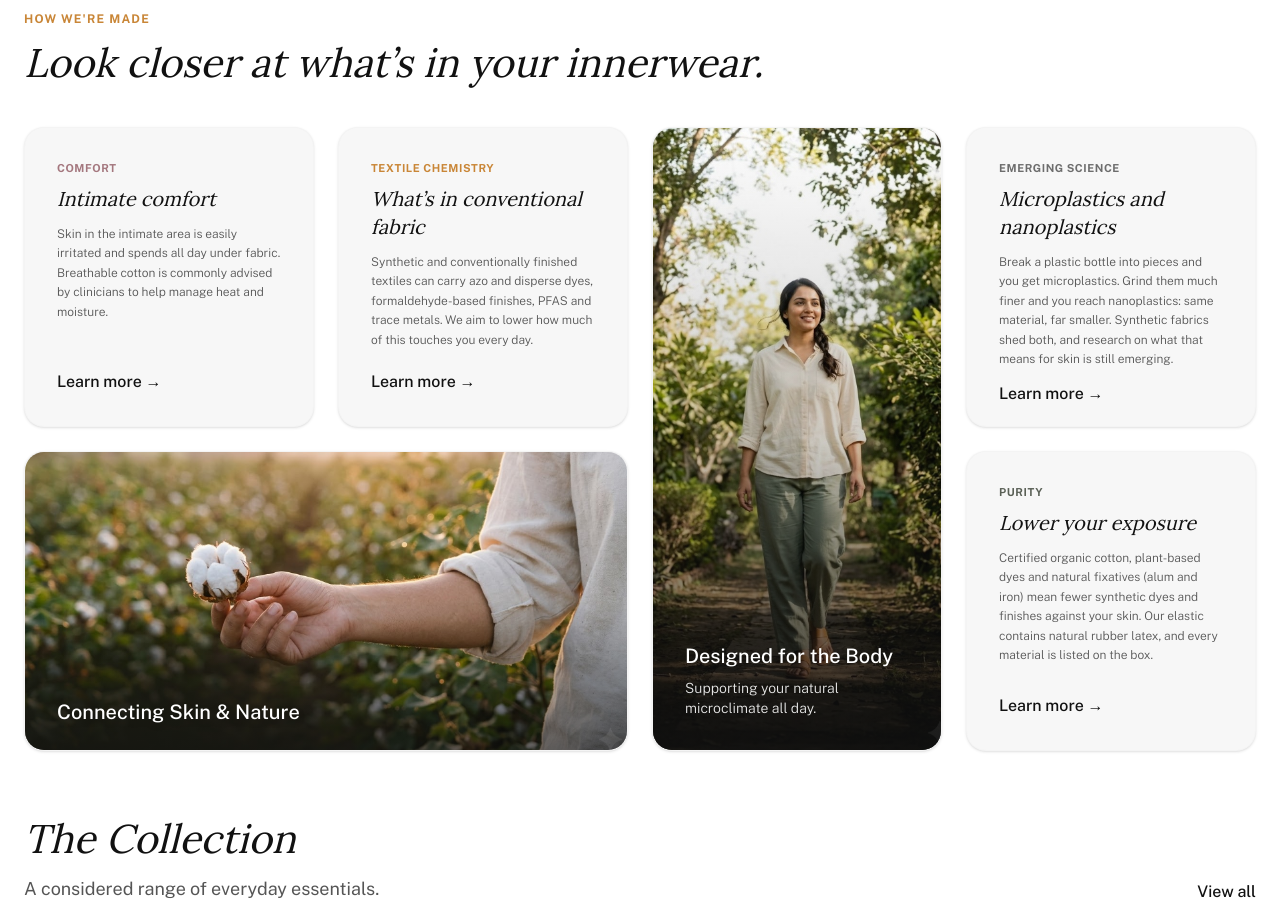
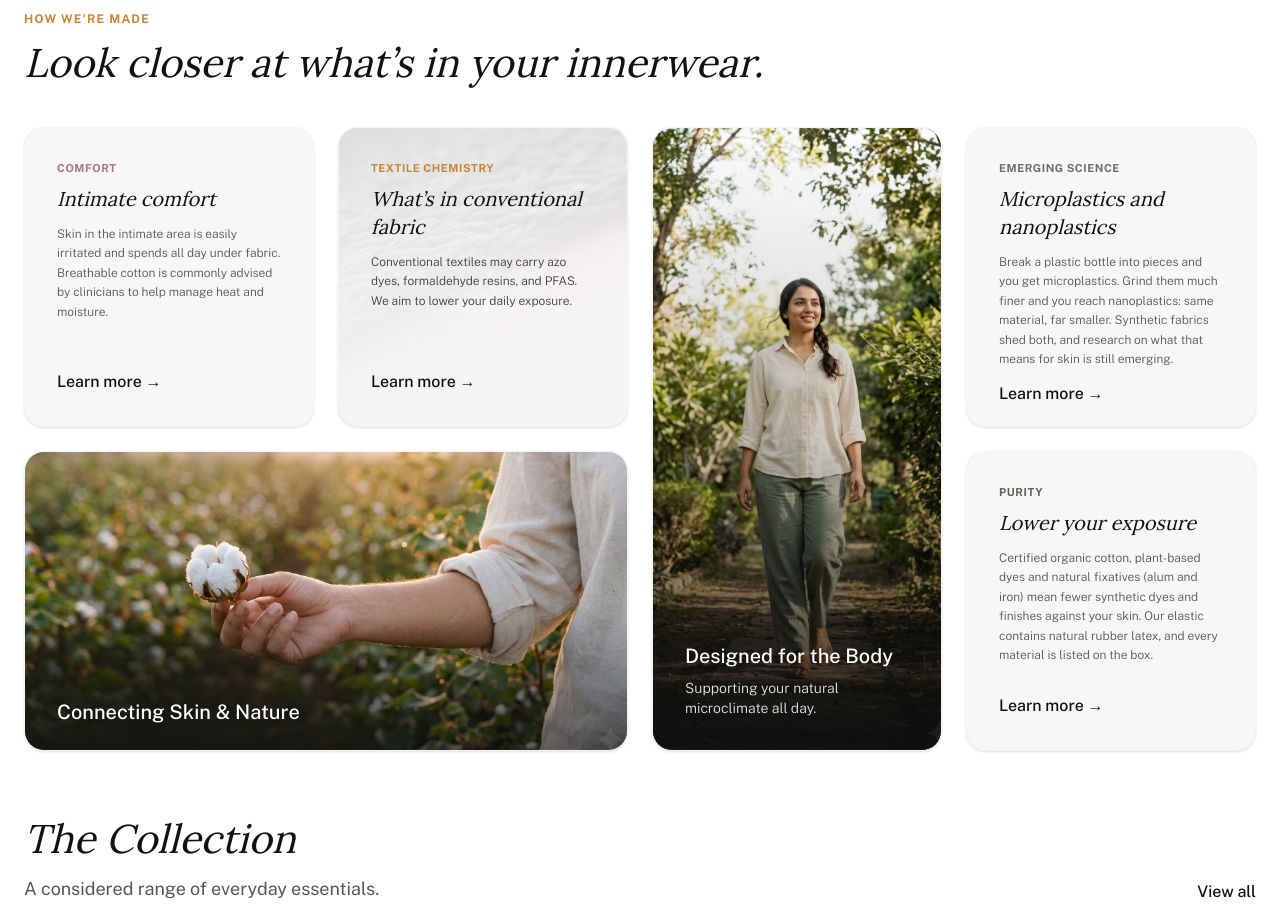
Before and after one commit to AnshKapila/goodkarma, a Next.js app in the folder web/: page / in a window 1280 px wide. Shown: the part 2620-3544 px from the top of the page. Built offline with nearby package versions, Linux system fonts and the light colour scheme.

Commit message:
feat: shorten conventional fabric subheading and add ultrarealistic polyester skin contact illustration

```diff
--- a/web/src/app/educate/skin-science/page.tsx
+++ b/web/src/app/educate/skin-science/page.tsx
@@ -268,6 +268,16 @@ export default function SkinSciencePage() {
                   <h3 className="text-2xl font-editorial italic text-ink mb-4">
                     What conventional textiles can contain.
                   </h3>
+                  <div className="w-full h-48 sm:h-64 rounded-xl overflow-hidden mb-6 border border-border/50 relative">
+                    <img
+                      src="/images/polyester-skin-contact.jpg"
+                      alt="Ultrarealistic macro illustration of synthetic polyester fabric in direct contact with skin barrier"
+                      className="w-full h-full object-cover"
+                    />
+                    <div className="absolute bottom-3 left-3 bg-ink/80 backdrop-blur-xs text-white text-[10px] font-mono px-2.5 py-1 rounded">
+                      Fig 2.1 — Synthetic polyester weave & epidermal contact interface
+                    </div>
+                  </div>
                   <p className="text-p2 text-ink/85 font-light leading-relaxed mb-4">
                     Synthetic and conventionally processed garments often rely on extensive chemical processing to achieve softness, anti-wrinkle performance, and vibrant coloration. These treatments can introduce disperse and azo dyes, formaldehyde-releasing resins, per- and polyfluoroalkyl substances (PFAS) for stain resistance, and trace heavy-metal mordants. While international regulatory frameworks establish statutory limit values for individual substances, chemical residues may remain adhered to synthetic fibres. Under physiological conditions involving skin warmth and perspiration, research indicates these residues can migrate toward the epidermis. Good Karma eliminates synthetic finishes and petrochemical azo pigments entirely, aiming to lower the cumulative chemical load in direct contact with your skin every day.
                   </p>
--- a/web/src/app/page.tsx
+++ b/web/src/app/page.tsx
@@ -187,16 +187,24 @@ export default function Home() {
             </div>
           </div>
 
-          {/* Tile 2: What’s in conventional fabric (Text Tile 2 - Col span 1, Row span 1) */}
-          <div className="md:col-span-1 md:row-span-1 bg-paper rounded-xl p-8 flex flex-col justify-between border border-border/40 shadow-sm hover:shadow-md transition-shadow">
-            <div>
+          {/* Tile 2: What’s in conventional fabric (Text Tile with Background Image - Col span 1, Row span 1) */}
+          <div className="md:col-span-1 md:row-span-1 rounded-xl p-8 flex flex-col justify-between border border-border/40 shadow-sm hover:shadow-md transition-all relative overflow-hidden group bg-paper">
+            {/* Background Illustration: Polyester fabric and skin contact */}
+            <div
+              className="absolute inset-0 bg-cover bg-center transition-transform duration-700 group-hover:scale-105 opacity-35"
+              style={{ backgroundImage: "url('/images/polyester-skin-contact.jpg')" }}
+            />
+            {/* Soft paper gradient overlay ensuring crisp typography */}
+            <div className="absolute inset-0 bg-gradient-to-t from-paper/95 via-paper/85 to-paper/60" />
+
+            <div className="relative z-10">
               <span className="text-[11px] font-bold uppercase tracking-wider text-marigold block mb-2">Textile Chemistry</span>
               <h3 className="text-xl font-editorial italic text-ink mb-3">What’s in conventional fabric</h3>
-              <p className="text-xs text-muted-foreground font-light leading-relaxed">
-                Synthetic and conventionally finished textiles can carry azo and disperse dyes, formaldehyde-based finishes, PFAS and trace metals. We aim to lower how much of this touches you every day.
+              <p className="text-xs text-ink/80 font-light leading-relaxed">
+                Conventional textiles may carry azo dyes, formaldehyde resins, and PFAS. We aim to lower your daily exposure.
               </p>
             </div>
-            <div className="pt-3">
+            <div className="pt-3 relative z-10">
               <Button href="/educate/skin-science#conventional-fabric" variant="tertiary">
                 Learn more &rarr;
               </Button>
```
Also changed, not shown: web/public/images/polyester-skin-contact.jpg (added).
